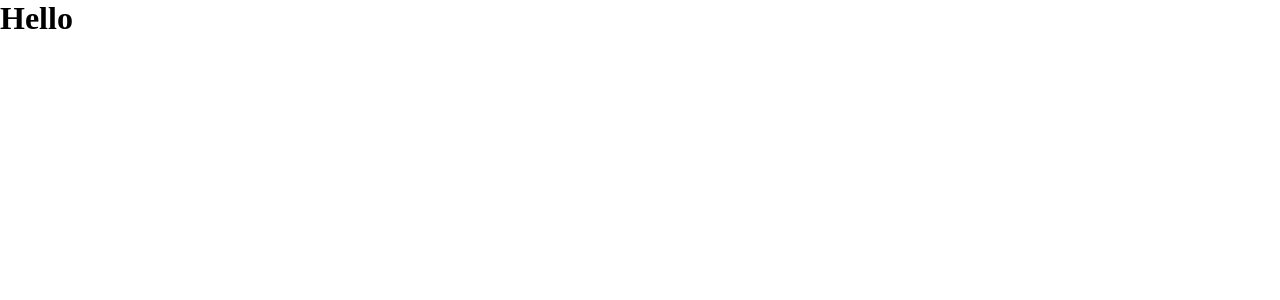
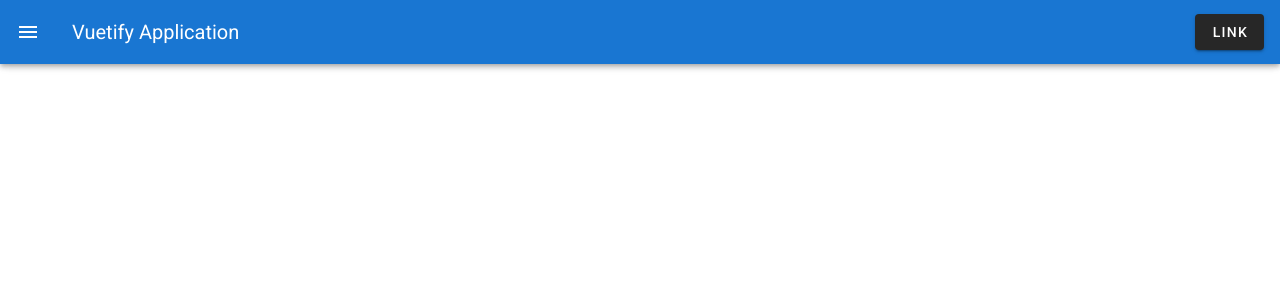
Before and after one commit to necarof/app-vuetify, a Vue app: page / in a window 1280 px wide. Shown: the top 300 px of the page. Built offline with nearby package versions, Linux system fonts and the light colour scheme.

Commit message:
add toolbar

```diff
--- a/public/index.html
+++ b/public/index.html
@@ -8,6 +8,9 @@
     <title><%= htmlWebpackPlugin.options.title %></title>
     <link rel="stylesheet" href="https://fonts.googleapis.com/css?family=Roboto:100,300,400,500,700,900">
     <link rel="stylesheet" href="https://use.fontawesome.com/releases/v5.8.2/css/all.css" integrity="sha384-hWVjflwFxL6sNzntih27bfxkr27PmbbK/iSvJ+a4+0owXq79v+lsFkW54bOGbiDQ" crossorigin="anonymous">
+    <link href="https://cdn.jsdelivr.net/npm/font-awesome@4.x/css/font-awesome.min.css" rel="stylesheet">
+    <link href="https://cdn.jsdelivr.net/npm/@mdi/font@5.x/css/materialdesignicons.min.css" rel="stylesheet">
+    <link href="https://fonts.googleapis.com/css?family=Material+Icons" rel="stylesheet">
   </head>
   <body>
     <noscript>
--- a/src/App.vue
+++ b/src/App.vue
@@ -1,5 +1,29 @@
 <template>
-  <h1>Hello</h1>
+  <v-app>
+    <v-navigation-drawer app temporary>
+      <!-- -->
+    </v-navigation-drawer>
+
+    <v-app-bar
+      dark
+      app
+      color="primary"
+    >
+      <v-app-bar-nav-icon></v-app-bar-nav-icon>
+
+      <v-toolbar-title>Vuetify Application</v-toolbar-title>
+
+      <v-spacer></v-spacer>
+
+      <v-btn>
+        Link
+      </v-btn>
+    </v-app-bar>
+
+    <v-main>
+      <router-view></router-view>
+    </v-main>
+  </v-app>
 </template>
 
 <script>
--- a/src/plugins/vuetify.js
+++ b/src/plugins/vuetify.js
@@ -6,6 +6,6 @@ Vue.use(Vuetify);
 
 export default new Vuetify({
   icons: {
-    iconfont: 'fa',
+    iconfont: 'mdiSvg',
   },
 });
```
